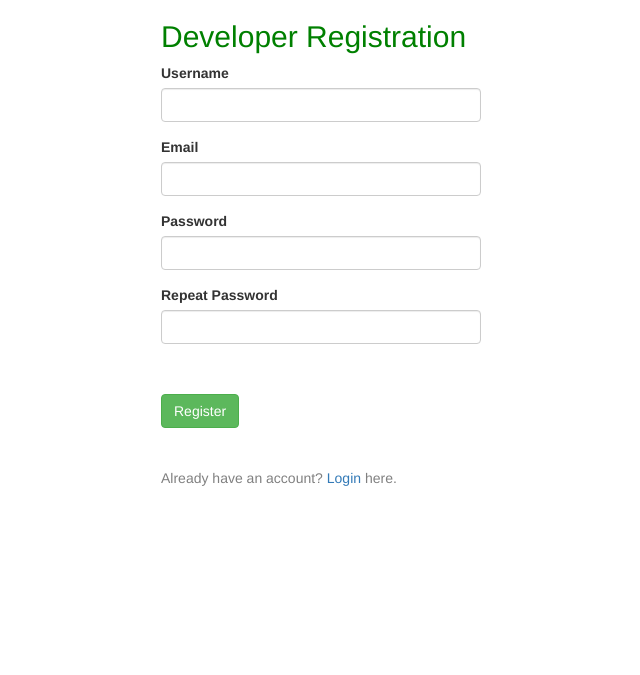
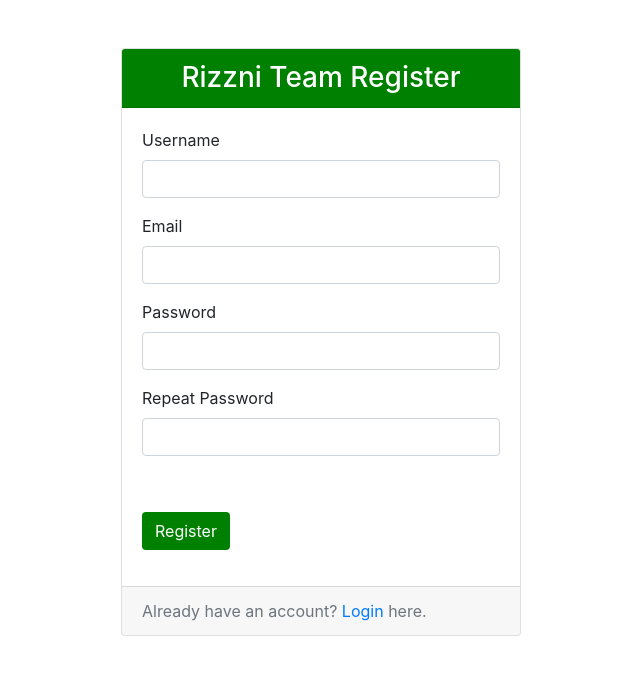
Before and after one commit to Mox93/rizzmi, a Flask app: page /dev/register in a window 1280 px wide. Shown: the top 675 px of the page, without its empty margins (319-959 px from the left). Run offline with Flask 2, Linux system fonts and the light colour scheme; some libraries are stand-ins or nearby versions.

Commit message:
Made some changes to the login and register layout

```diff
--- a/app/developer/templates/dev/registration.html
+++ b/app/developer/templates/dev/registration.html
@@ -1,22 +1,48 @@
-{% extends "bootstrap/base.html" %}
 {% import "bootstrap/wtf.html" as wtf %}
 
-{% block title %}
-    Developer Registration
-{% endblock %}
+<!DOCTYPE html>
 
-{% block content%}
-    <div class="container" style="width: 35rem;">
-        <form method="post" action="{{ url_for('dev.register') }}">
-            <h2 style="color:green;"> Developer Registration </h2>
-            <dl>
-                {{ wtf.quick_form(form) }}
-                <input class="btn btn-success" type="submit" value="Register">
-            </dl>
-        </form>
-        <p style="color:gray;">
-            <br>
+<html lang="en">
+
+<head>
+    <meta charset="UTF-8">
+    <meta name="viewport" content="width=device-width, initial-scale=1, shrink-to-fit=no">
+
+    <link rel="stylesheet" href="https://stackpath.bootstrapcdn.com/bootstrap/4.3.1/css/bootstrap.min.css"
+          integrity="sha384-ggOyR0iXCbMQv3Xipma34MD+dH/1fQ784/j6cY/iJTQUOhcWr7x9JvoRxT2MZw1T"
+          crossorigin="anonymous">
+
+    <title> Rizzmi Team Register </title>
+</head>
+
+<body>
+
+    <div class="card my-5 mx-auto" style="max-width: 25rem;">
+        <h3 class="card-header text-center text-white", style="background-color: green;">
+            Rizzni Team Register
+        </h3>
+        <div class="card-body">
+            <form method="post" action="{{ url_for('dev.register') }}">
+                <dl>
+                    {{ wtf.quick_form(form) }}
+                    <input class="btn text-white" style="background-color: green;" type="submit" value="Register">
+                </dl>
+            </form>
+        </div>
+        <div class="card-footer text-muted">
             Already have an account? <a href="{{ url_for('dev.login') }}">Login</a> here.
-        </p>
+        </div>
     </div>
-{% endblock %}
+
+    <script src="https://code.jquery.com/jquery-3.3.1.slim.min.js"
+            integrity="sha384-q8i/X+965DzO0rT7abK41JStQIAqVgRVzpbzo5smXKp4YfRvH+8abtTE1Pi6jizo"
+            crossorigin="anonymous"></script>
+    <script src="https://cdnjs.cloudflare.com/ajax/libs/popper.js/1.14.7/umd/popper.min.js"
+            integrity="sha384-UO2eT0CpHqdSJQ6hJty5KVphtPhzWj9WO1clHTMGa3JDZwrnQq4sF86dIHNDz0W1"
+            crossorigin="anonymous"></script>
+    <script src="https://stackpath.bootstrapcdn.com/bootstrap/4.3.1/js/bootstrap.min.js"
+            integrity="sha384-JjSmVgyd0p3pXB1rRibZUAYoIIy6OrQ6VrjIEaFf/nJGzIxFDsf4x0xIM+B07jRM"
+            crossorigin="anonymous"></script>
+
+</body>
+</html>
--- a/app/website/templates/form_edit.html
+++ b/app/website/templates/form_edit.html
@@ -49,7 +49,7 @@
         </form>
     </nav>
 
-    <div class="card my-5 mx-auto" style="width: 50rem;">
+    <div class="card my-5 mx-auto" style="max-width: 50rem;">
         <div class="card-header">
             <ul class="nav justify-content-center nav-tabs card-header-tabs">
                 <li class="nav-item">
```
Also changed, not shown: app/developer/templates/dev/login.html (+42 -18 lines).
